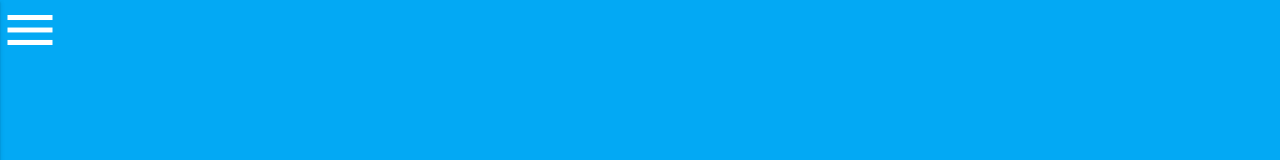
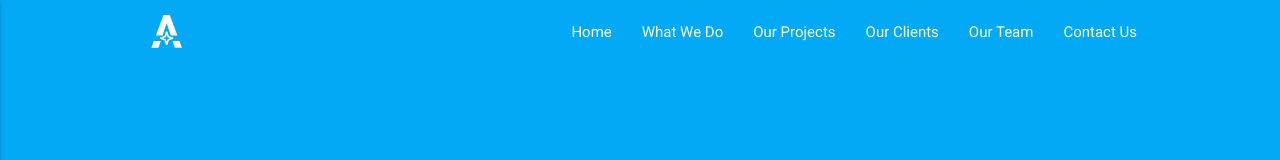
Before and after one commit to sasa95/our-agency, a plain HTML site: page index.html in a window 1280 px wide. Shown: the top 160 px of the page. Drawn offline with nearby package versions, Linux system fonts and the light colour scheme.

Commit message:
Collapsible navbar

```diff
--- a/index.html
+++ b/index.html
@@ -8,7 +8,20 @@
 
     <body>
       <header id="main-nav">
-        <ul id="slide-out" class="side-nav">
+        <nav>
+          <div class="menu-container">
+            <div class="nav-wrapper">
+              <a href="#!" class="brand-logo right"><img src="img/logo-white.svg" alt=""></a>
+              <a href="#" data-activates="mobile-demo" class="button-collapse"><i class="material-icons">menu</i></a>
+              <ul class="right hide-on-med-and-down ">
+                <li><a href="#!">Home</a></li>
+                <li><a href="#!">What We Do</a></li>
+                <li><a href="#!">Our Projects</a></li>
+                <li><a href="#!">Our Clients</a></li>
+                <li><a href="#!">Our Team</a></li>
+                <li><a href="#!">Contact Us</a></li>
+              </ul>
+              <ul class="side-nav" id="mobile-demo">
                 <li>
                   <div class="user-view">
                     <div class="background">
@@ -29,7 +42,9 @@
                 <li><a href="#!">Our Team</a></li>
                 <li><a href="#!">Contact Us</a></li>
               </ul>
-        <a id="menu-icon" href="#" data-activates="slide-out" class="button-collapse"><i class="medium material-icons">menu</i></a>
+            </div>
+          </div>
+        </nav>
       </header>
 
       <main>
@@ -59,7 +74,7 @@
                 </div>
               </div>
           </div>
-          <img src="img/logo.svg" class="logo" alt="">
+          <img src="img/logo-white.svg" class="logo" alt="">
         </div>
 
         <section class="what-we-do">
--- a/scss/custom/components/_nav.scss
+++ b/scss/custom/components/_nav.scss
@@ -1,17 +1,25 @@
 #main-nav {
+	.menu-container {
+		max-width: 1024px;
+		margin:auto;
+	}
 	box-shadow: none;
 	background: none;
-	height: 0;
-	#menu-icon {
-		position: absolute;
-		left: 0;
-		z-index: 100;
-		color: #fff;
+	.brand-logo {
+		width: 40px;
+		right: 20px;
+		@media(min-width: 993px) {
+			right: auto;
+			left: 20px;
+		}
+		> img {
+			vertical-align: middle;
+		}
 	}
 	.background {
 		@extend .light-blue;
 	}
-	#slide-out {
+	.side-nav {
 		.menu-logo {
 			display: block;
 			margin:auto;
```
Also changed, not shown: css/app.css, img/logo-white.svg (renamed from img/logo.svg). Lines whose indentation alone changed are shown as unchanged.
